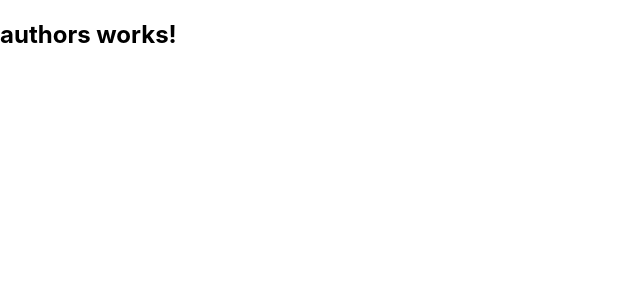
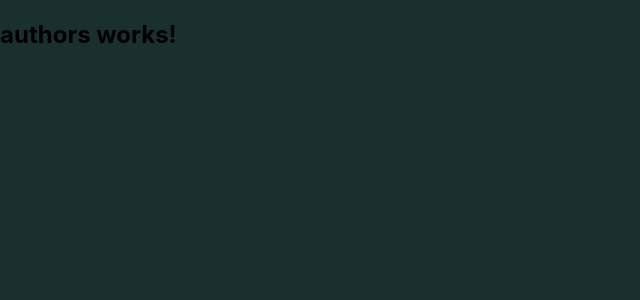
Before and after one commit to chibaba/News-text, a React (Create React App) app: page / in a window 1280 px wide. Shown: the top 300 px of the page, without its empty margins (0-640 px from the left). Built offline with nearby package versions, Linux system fonts and the light colour scheme.

Commit message:
created list of authors

```diff
--- a/src/index.css
+++ b/src/index.css
@@ -1,13 +1,47 @@
 body {
-  margin: 0;
-  font-family: -apple-system, BlinkMacSystemFont, 'Segoe UI', 'Roboto', 'Oxygen',
-    'Ubuntu', 'Cantarell', 'Fira Sans', 'Droid Sans', 'Helvetica Neue',
-    sans-serif;
-  -webkit-font-smoothing: antialiased;
-  -moz-osx-font-smoothing: grayscale;
+    margin: 0;
+    background: #1a302f;
+    font-family: -apple-system, BlinkMacSystemFont, 'Segoe UI', 'Roboto', 'Oxygen', 'Ubuntu', 'Cantarell', 'Fira Sans', 'Droid Sans', 'Helvetica Neue', sans-serif;
+    -webkit-font-smoothing: antialiased;
+    -moz-osx-font-smoothing: grayscale;
 }
 
 code {
-  font-family: source-code-pro, Menlo, Monaco, Consolas, 'Courier New',
-    monospace;
+    font-family: source-code-pro, Menlo, Monaco, Consolas, 'Courier New', monospace;
 }
+
+* {
+    box-sizing: border-box
+}
+
+html {
+    font-family: 'OPen Sans', sans-serif;
+}
+
+.slide-in-left-enter {
+    transform: translateX(-100%);
+}
+
+.slide-in-left-enter-active {
+    transform: translateX(0);
+    opacity: 1;
+    transition: all 200ms;
+}
+
+.slide-in-left-exit {
+    transform: translateX(0%);
+    opacity: 1;
+}
+
+.slide-in-left-enter-exit-active {
+    transform: translateX(-100%);
+    opacity: 0;
+    transition: all 200ms;
+}
+
+.center {
+    text-align: center;
+    display: flex;
+    justify-content: center;
+    align-items: center;
+}
```
Also changed, not shown: src/authors/components/AuthorsItem.js (added, +8 -0 lines), src/authors/components/AuthorsList.js (added, +8 -0 lines), src/authors/components/AuthorsItem.css (added), src/authors/components/AuthorsList.css (added).
